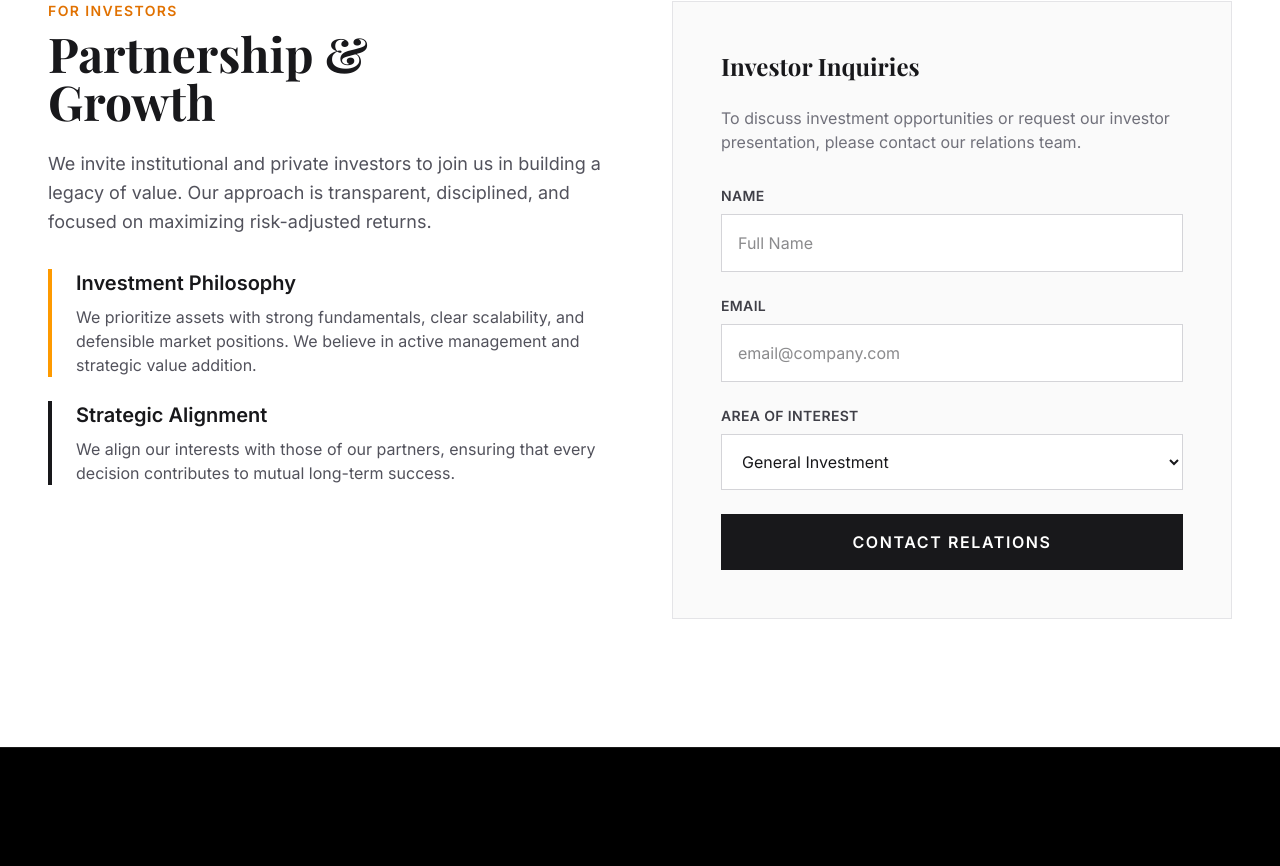
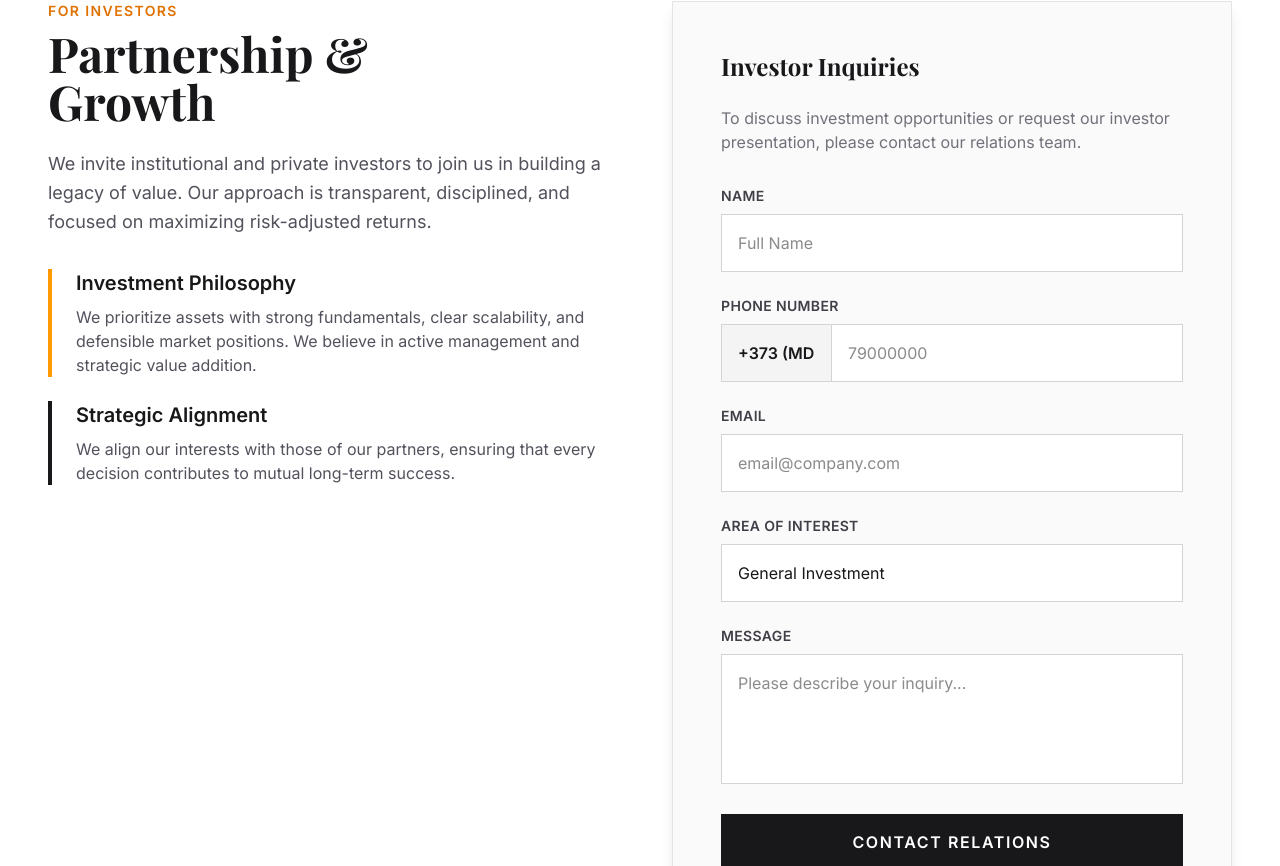
Before and after one commit to slaffon304/Gregor, a React (Vite) app: page / in a window 1280 px wide. Shown: the part 5614-6480 px from the top of the page. Built offline with nearby package versions, Linux system fonts and the light colour scheme; a web font is replaced by a local one.

Commit message:
Update Investors.tsx

```diff
--- a/src/components/Investors.tsx
+++ b/src/components/Investors.tsx
@@ -1,8 +1,51 @@
+import { useState } from 'react';
+
 export const Investors = () => {
+  const [countryCode, setCountryCode] = useState('+373');
+  const [phoneNumber, setPhoneNumber] = useState('');
+  const [isPhoneValid, setIsPhoneValid] = useState(true);
+
+  // Список кодов стран (можно расширить)
+  const countryCodes = [
+    { code: '+373', label: 'MD' },
+    { code: '+40', label: 'RO' },
+    { code: '+44', label: 'UK' },
+    { code: '+971', label: 'UAE' },
+    { code: '+1', label: 'US' },
+    { code: '+49', label: 'DE' },
+    { code: '+33', label: 'FR' },
+    { code: '+7', label: 'RU' },
+  ];
+
+  // Проверка номера при вводе (разрешаем только цифры, макс 15 знаков)
+  const handlePhoneChange = (e: React.ChangeEvent<HTMLInputElement>) => {
+    const val = e.target.value;
+    // Если ввод пустой или содержит только цифры
+    if (val === '' || /^\d+$/.test(val)) {
+      setPhoneNumber(val);
+      // Простая валидация: длина от 8 до 15 цифр
+      setIsPhoneValid(val.length >= 8 && val.length <= 15);
+    }
+  };
+
+  const handleSubmit = (e: React.FormEvent) => {
+    e.preventDefault();
+    if (!phoneNumber || !isPhoneValid) {
+      setIsPhoneValid(false);
+      alert("Please enter a valid phone number.");
+      return;
+    }
+    // Здесь будет логика отправки
+    console.log("Form submitted");
+    alert("Request sent successfully!");
+  };
+
   return (
     <section id="investors" className="py-20 md:py-32 bg-white text-zinc-900">
       <div className="container mx-auto px-6 md:px-12">
         <div className="grid grid-cols-1 lg:grid-cols-2 gap-16">
+
+          {/* Левая колонка (Текст) */}
           <div>
             <h2 className="text-amber-600 text-sm font-bold uppercase tracking-widest mb-2">For Investors</h2>
             <h3 className="text-3xl md:text-5xl font-serif font-bold mb-6 text-zinc-900">
@@ -28,30 +71,82 @@ export const Investors = () => {
             </div>
           </div>
 
-          <div className="bg-zinc-50 p-8 md:p-12 border border-zinc-200">
+          {/* Правая колонка (Форма) */}
+          <div className="bg-zinc-50 p-8 md:p-12 border border-zinc-200 shadow-lg">
             <h4 className="text-2xl font-serif font-bold mb-6 text-zinc-900">Investor Inquiries</h4>
             <p className="text-zinc-500 mb-8">
                 To discuss investment opportunities or request our investor presentation, please contact our relations team.
             </p>
 
-            <form className="space-y-6" onSubmit={(e) => e.preventDefault()}>
+            <form className="space-y-6" onSubmit={handleSubmit}>
+
+                {/* Имя */}
                 <div>
                     <label htmlFor="name" className="block text-sm font-bold text-zinc-700 uppercase tracking-wide mb-2">Name</label>
-                    <input type="text" id="name" className="w-full bg-white border border-zinc-300 p-4 text-zinc-900 focus:outline-none focus:border-amber-500 transition-colors" placeholder="Full Name" />
+                    <input type="text" id="name" required className="w-full bg-white border border-zinc-300 p-4 text-zinc-900 focus:outline-none focus:border-amber-500 transition-colors" placeholder="Full Name" />
                 </div>
+
+                {/* Телефон (Сложное поле) */}
+                <div>
+                    <label htmlFor="phone" className="block text-sm font-bold text-zinc-700 uppercase tracking-wide mb-2">Phone number</label>
+                    <div className="flex">
+                        {/* Выбор кода страны */}
+                        <select
+                            value={countryCode}
+                            onChange={(e) => setCountryCode(e.target.value)}
+                            className="bg-zinc-100 border border-zinc-300 border-r-0 p-4 text-zinc-900 font-bold focus:outline-none focus:border-amber-500 w-[110px] appearance-none cursor-pointer"
+                        >
+                            {countryCodes.map((c) => (
+                                <option key={c.code} value={c.code}>{c.code} ({c.label})</option>
+                            ))}
+                        </select>
+
+                        {/* Поле ввода номера */}
+                        <input
+                            type="tel"
+                            id="phone"
+                            value={phoneNumber}
+                            onChange={handlePhoneChange}
+                            required
+                            className={`w-full bg-white border p-4 text-zinc-900 focus:outline-none transition-colors ${!isPhoneValid && phoneNumber.length > 0 ? 'border-red-500 focus:border-red-500 bg-red-50' : 'border-zinc-300 focus:border-amber-500'}`}
+                            placeholder="79000000"
+                        />
+                    </div>
+                    {/* Сообщение об ошибке */}
+                    {!isPhoneValid && phoneNumber.length > 0 && (
+                        <p className="text-red-500 text-xs mt-1">Please enter a valid phone number (digits only).</p>
+                    )}
+                </div>
+
+                {/* Email */}
                 <div>
                     <label htmlFor="email" className="block text-sm font-bold text-zinc-700 uppercase tracking-wide mb-2">Email</label>
-                    <input type="email" id="email" className="w-full bg-white border border-zinc-300 p-4 text-zinc-900 focus:outline-none focus:border-amber-500 transition-colors" placeholder="email@company.com" />
+                    <input type="email" id="email" required className="w-full bg-white border border-zinc-300 p-4 text-zinc-900 focus:outline-none focus:border-amber-500 transition-colors" placeholder="email@company.com" />
                 </div>
+
+                {/* Выбор интереса */}
                 <div>
                     <label htmlFor="interest" className="block text-sm font-bold text-zinc-700 uppercase tracking-wide mb-2">Area of Interest</label>
-                    <select id="interest" className="w-full bg-white border border-zinc-300 p-4 text-zinc-900 focus:outline-none focus:border-amber-500 transition-colors">
+                    <select id="interest" className="w-full bg-white border border-zinc-300 p-4 text-zinc-900 focus:outline-none focus:border-amber-500 transition-colors cursor-pointer appearance-none">
                         <option>General Investment</option>
                         <option>Cosmetics (MON-EGO)</option>
                         <option>Energy & Oil</option>
                         <option>Partnership</option>
                     </select>
                 </div>
+
+                {/* Сообщение (Новое поле) */}
+                <div>
+                    <label htmlFor="message" className="block text-sm font-bold text-zinc-700 uppercase tracking-wide mb-2">Message</label>
+                    <textarea
+                        id="message"
+                        rows={4}
+                        className="w-full bg-white border border-zinc-300 p-4 text-zinc-900 focus:outline-none focus:border-amber-500 transition-colors resize-none"
+                        placeholder="Please describe your inquiry..."
+                    ></textarea>
+                </div>
+
+                {/* Кнопка */}
                 <button type="submit" className="w-full bg-zinc-900 text-white font-bold uppercase tracking-widest py-4 hover:bg-zinc-800 transition-colors">
                     Contact Relations
                 </button>
```
